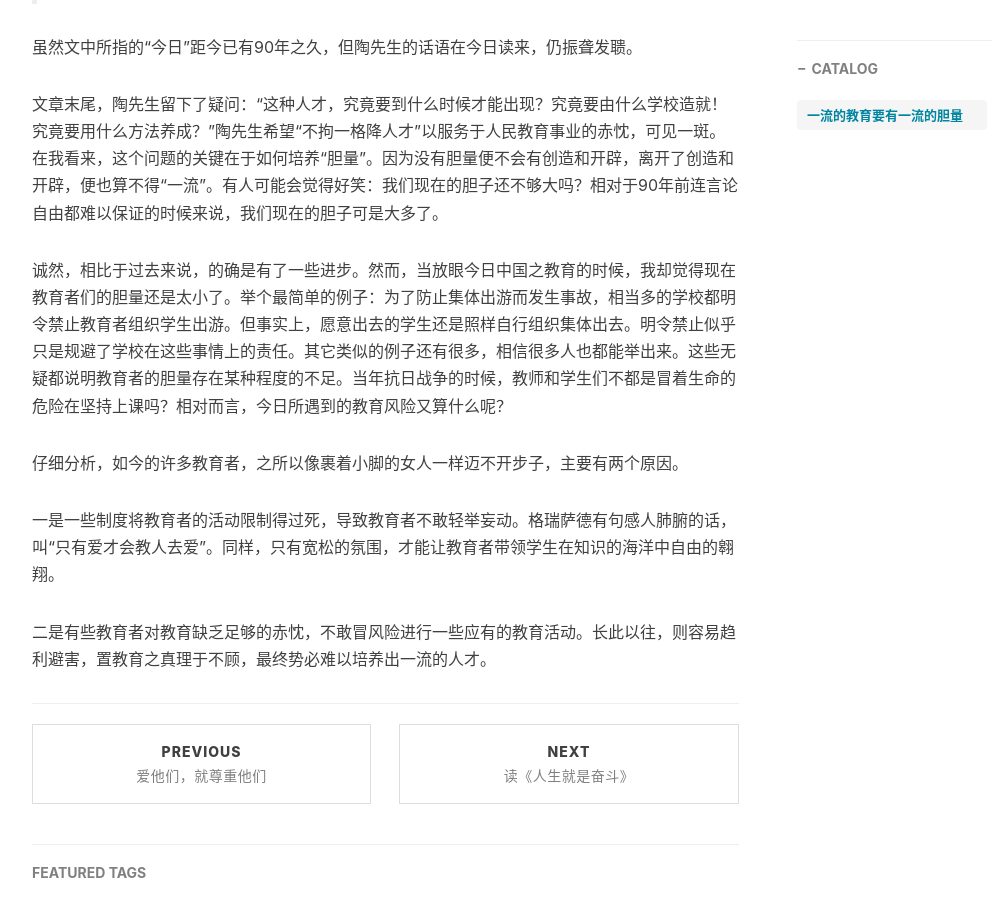
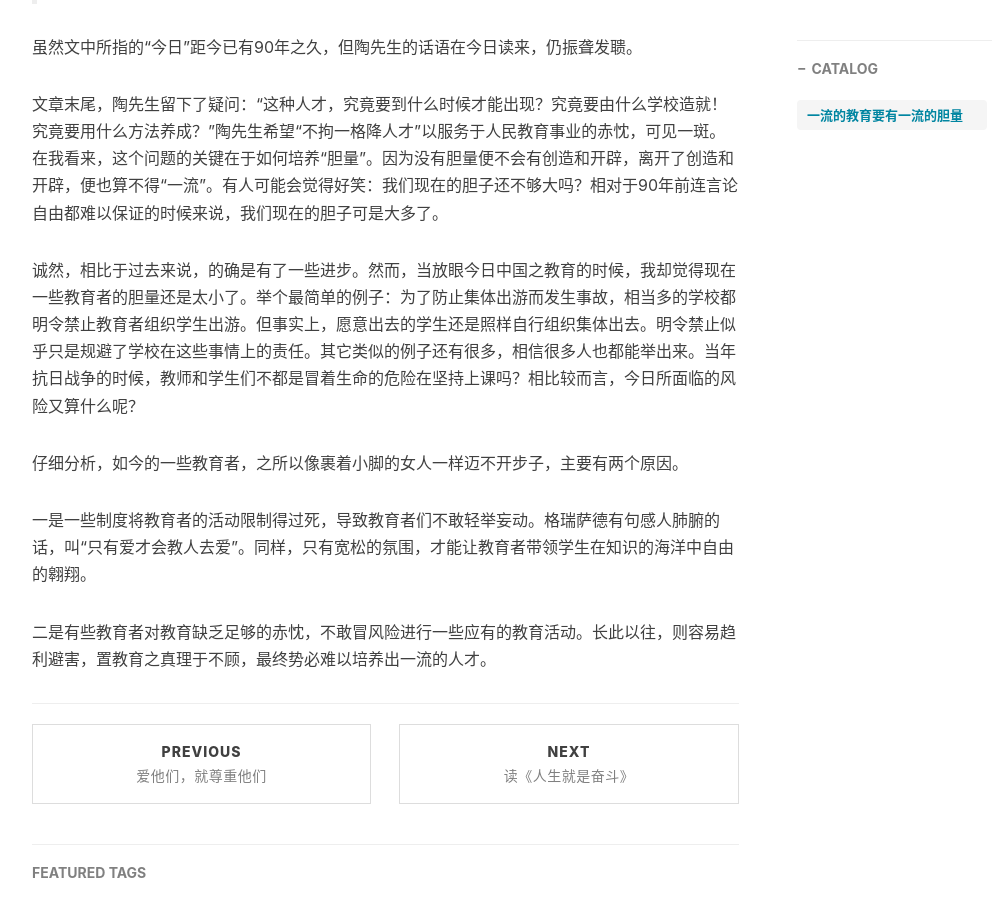
Before and after one commit to mobilesite/mobilesite.github.io, a Jekyll site: the page built from _posts/2009-09-14-diyiliudejiaoyujia.md, in a window 1280 px wide and 900 px high, scrolled down 871 px. Shown: the whole window, without its empty margins (233-1227 px from the left). Built offline with Jekyll 4.4.1, drawn with Linux system fonts in a browser that asks for light colours; nearby versions of some CDN libraries; comment, search, counter and statistics services are not loaded.

Commit message:
修改个别错误

```diff
--- a/_includes/nav.html
+++ b/_includes/nav.html
@@ -18,6 +18,9 @@
                 <ul class="nav navbar-nav navbar-right">
                     <li>
                         <a href="{{ site.baseurl }}/">Home</a>
+                    </li>
+                    <li>
+                        <a href="http://mobilesite.github.io/corpus" target="_blank">Corpus</a>
                     </li>
                     {% for page in site.pages %}{% if page.title %}
                     <li>
--- a/_posts/2009-09-14-diyiliudejiaoyujia.md
+++ b/_posts/2009-09-14-diyiliudejiaoyujia.md
@@ -22,10 +22,10 @@ tags:
 
 文章末尾，陶先生留下了疑问：“这种人才，究竟要到什么时候才能出现？究竟要由什么学校造就！究竟要用什么方法养成？”陶先生希望“不拘一格降人才”以服务于人民教育事业的赤忱，可见一斑。在我看来，这个问题的关键在于如何培养“胆量”。因为没有胆量便不会有创造和开辟，离开了创造和开辟，便也算不得“一流”。有人可能会觉得好笑：我们现在的胆子还不够大吗？相对于90年前连言论自由都难以保证的时候来说，我们现在的胆子可是大多了。
 
-诚然，相比于过去来说，的确是有了一些进步。然而，当放眼今日中国之教育的时候，我却觉得现在教育者们的胆量还是太小了。举个最简单的例子：为了防止集体出游而发生事故，相当多的学校都明令禁止教育者组织学生出游。但事实上，愿意出去的学生还是照样自行组织集体出去。明令禁止似乎只是规避了学校在这些事情上的责任。其它类似的例子还有很多，相信很多人也都能举出来。这些无疑都说明教育者的胆量存在某种程度的不足。当年抗日战争的时候，教师和学生们不都是冒着生命的危险在坚持上课吗？相对而言，今日所遇到的教育风险又算什么呢？
+诚然，相比于过去来说，的确是有了一些进步。然而，当放眼今日中国之教育的时候，我却觉得现在一些教育者的胆量还是太小了。举个最简单的例子：为了防止集体出游而发生事故，相当多的学校都明令禁止教育者组织学生出游。但事实上，愿意出去的学生还是照样自行组织集体出去。明令禁止似乎只是规避了学校在这些事情上的责任。其它类似的例子还有很多，相信很多人也都能举出来。当年抗日战争的时候，教师和学生们不都是冒着生命的危险在坚持上课吗？相比较而言，今日所面临的风险又算什么呢？
 
-仔细分析，如今的许多教育者，之所以像裹着小脚的女人一样迈不开步子，主要有两个原因。
+仔细分析，如今的一些教育者，之所以像裹着小脚的女人一样迈不开步子，主要有两个原因。
 
-一是一些制度将教育者的活动限制得过死，导致教育者不敢轻举妄动。格瑞萨德有句感人肺腑的话，叫“只有爱才会教人去爱”。同样，只有宽松的氛围，才能让教育者带领学生在知识的海洋中自由的翱翔。
+一是一些制度将教育者的活动限制得过死，导致教育者们不敢轻举妄动。格瑞萨德有句感人肺腑的话，叫“只有爱才会教人去爱”。同样，只有宽松的氛围，才能让教育者带领学生在知识的海洋中自由的翱翔。
 
 二是有些教育者对教育缺乏足够的赤忱，不敢冒风险进行一些应有的教育活动。长此以往，则容易趋利避害，置教育之真理于不顾，最终势必难以培养出一流的人才。
```
Also changed, not shown: _posts/2009-03-20-qikanxueshulunwen.md (+1 -1 lines), _posts/2009-10-04-renshengjiushifendou.md (+1 -1 lines), _posts/2011-11-06-kexuedashimendeqishi.md (+1 -1 lines), about.html (+4 -4 lines).
